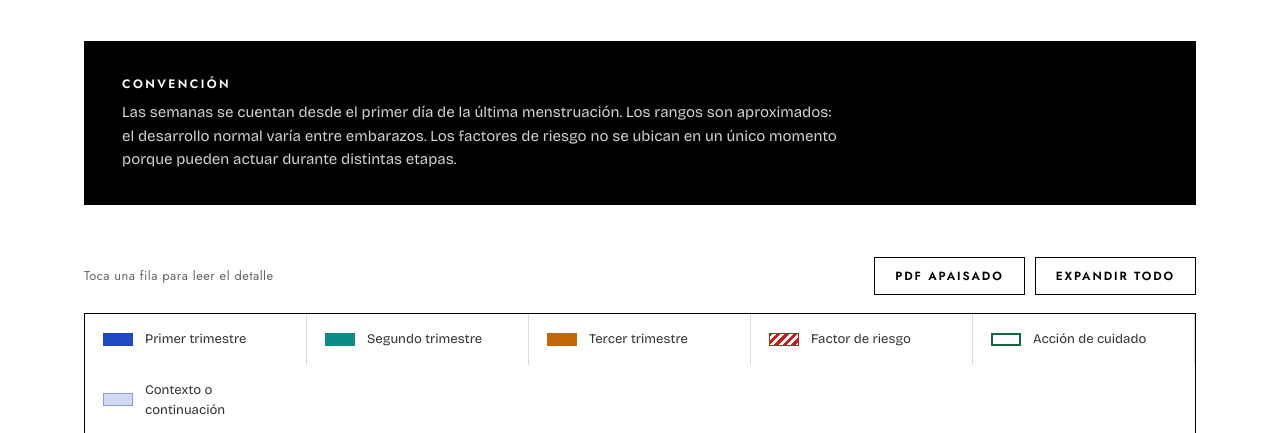
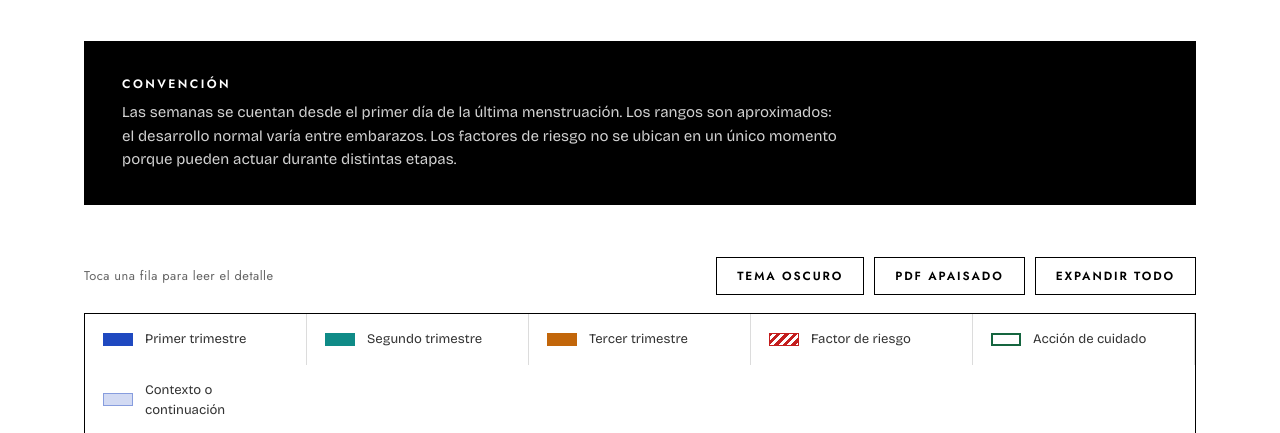
Before and after one commit to arroyorodrigo/cronologia-prenatal, a plain HTML site: page index.html in a window 1280 px wide. Shown: the part 399-832 px from the top of the page. Drawn offline with nearby package versions, Linux system fonts and the light colour scheme.

Commit message:
Abre en tema claro y añade conmutador
El sitio heredaba prefers-color-scheme y salía en negro sin que el lector
pudiera cambiarlo. Ahora abre en claro, el botón alterna y la elección se
recuerda en localStorage.

Co-Authored-By: Claude Opus 5 <noreply@anthropic.com>

```diff
--- a/index.html
+++ b/index.html
@@ -433,6 +433,11 @@ a.todo:focus-visible{outline:2px solid var(--ink);outline-offset:3px}
 }
 </style>
 
+<script>
+try{document.documentElement.dataset.theme=localStorage.getItem('tema')||'light'}
+catch(e){document.documentElement.dataset.theme='light'}
+</script>
+
 <div class="wrap">
   <header>
     <p class="eyebrow">Semanas 0 &ndash; 42 &middot; edad gestacional</p>
@@ -451,6 +456,7 @@ a.todo:focus-visible{outline:2px solid var(--ink);outline-offset:3px}
   <div class="ctrl">
     <p>Toca una fila para leer el detalle</p>
     <div class="acciones">
+      <button class="todo" id="tema" type="button" aria-pressed="false">Tema oscuro</button>
       <a class="todo" href="cronologia-prenatal.pdf">PDF apaisado</a>
       <button class="todo" id="toggleAll" type="button">Expandir todo</button>
     </div>
@@ -681,6 +687,20 @@ a.todo:focus-visible{outline:2px solid var(--ink);outline-offset:3px}
       '</dl></div>').join('');
   document.querySelector('.fuentes').before(anexo);
 
+  const raiz = document.documentElement;
+  const btnTema = document.getElementById('tema');
+  const pintaTema = () => {
+    const oscuro = raiz.dataset.theme === 'dark';
+    btnTema.textContent = oscuro ? 'Tema claro' : 'Tema oscuro';
+    btnTema.setAttribute('aria-pressed', String(oscuro));
+  };
+  pintaTema();
+  btnTema.addEventListener('click', () => {
+    raiz.dataset.theme = raiz.dataset.theme === 'dark' ? 'light' : 'dark';
+    try { localStorage.setItem('tema', raiz.dataset.theme); } catch (e) {}
+    pintaTema();
+  });
+
   const btn = document.getElementById('toggleAll');
   btn.addEventListener('click', () => {
     const abrir = btn.textContent.startsWith('Expandir');
```
